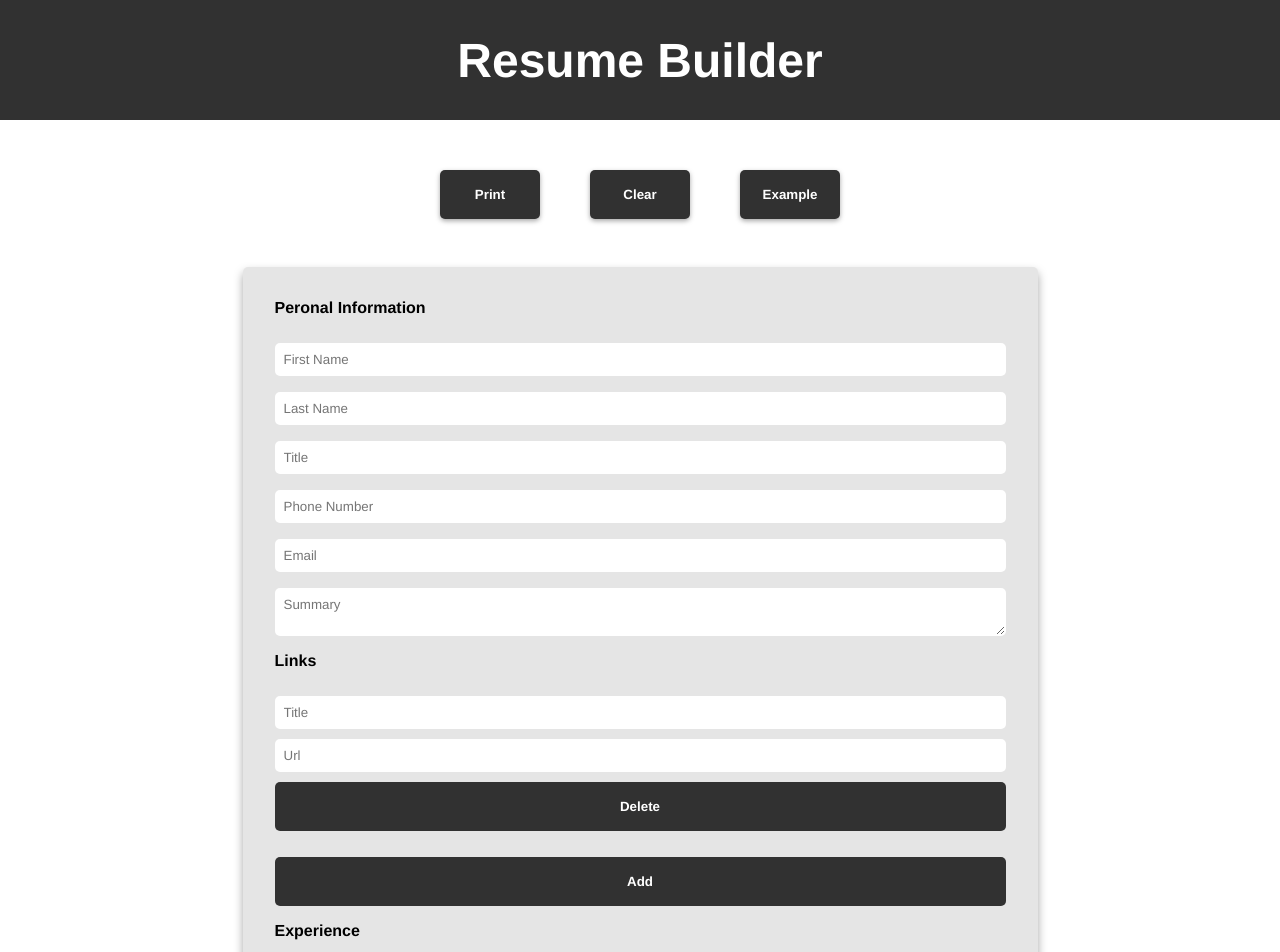
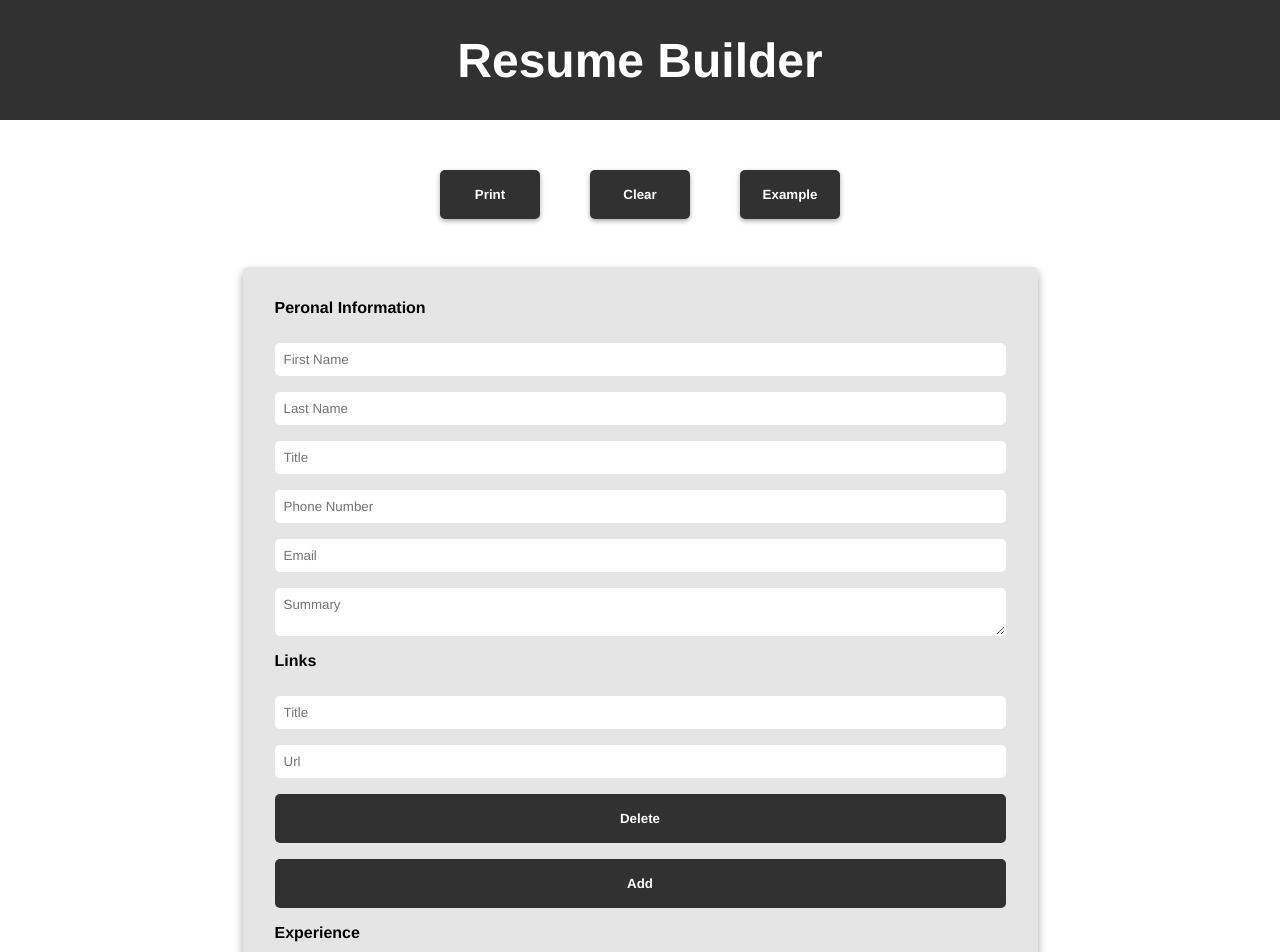
Before and after one commit to jianylei/resume-builder, a React (Create React App) app: page / in a window 1280 px wide. Shown: the top 952 px of the page. Built offline with nearby package versions, Linux system fonts and the light colour scheme; the HTML template or start-up script is replaced by a standard one.

Commit message:
fixed gap

```diff
--- a/src/App.css
+++ b/src/App.css
@@ -119,8 +119,11 @@ input:focus, textarea:focus{
 }
 .link-item-container{
   display: grid;
-  gap: 10px;
-  margin-bottom: 10px;
+  gap: 1rem;
+}
+.link-container{
+  display: grid;
+  row-gap: 1rem;
 }
 
 /* Preview */
```
